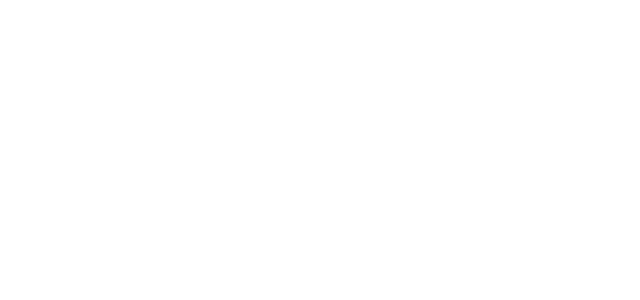
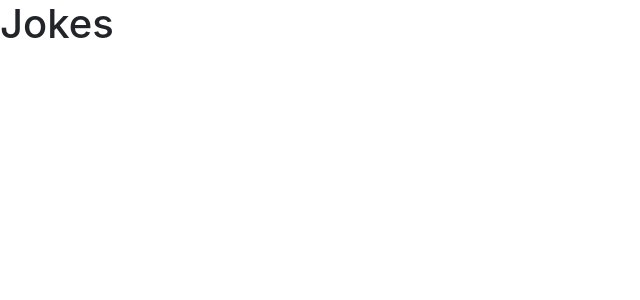
Before and after one commit to blackbird71SR/dadjokes, a Nuxt app: page /jokes in a window 1280 px wide. Before the commit this address had no page. Shown: the top 300 px of the page, without its empty margins (0-640 px from the left). Built offline with nearby package versions, Linux system fonts and the light colour scheme.

Commit message:
Create jokes directory with index page

```diff
--- /dev/null
+++ b/pages/jokes/index.vue
@@ -0,0 +1,15 @@
+<template>
+  <div>
+    <h1>Jokes</h1>
+  </div>
+</template>
+
+<script>
+export default {
+
+}
+</script>
+
+<style>
+
+</style>
```
